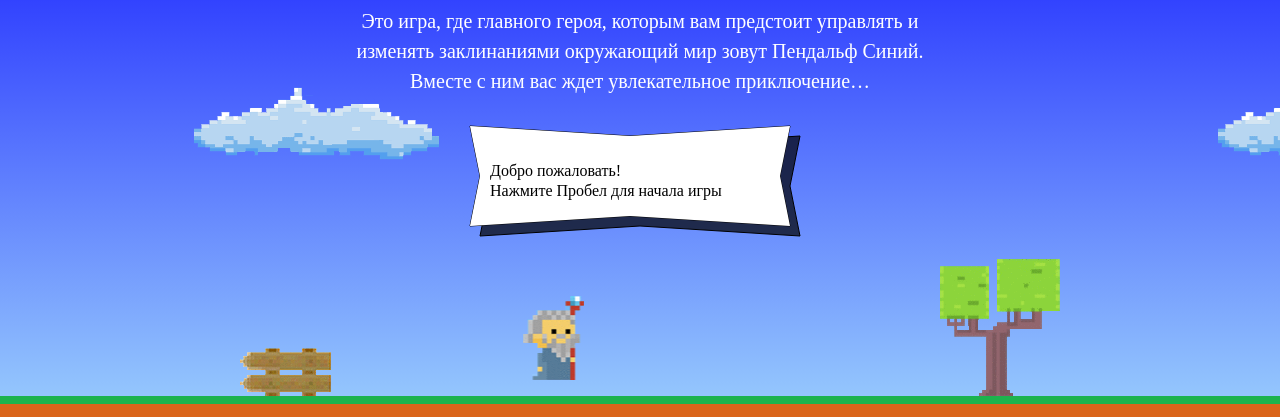
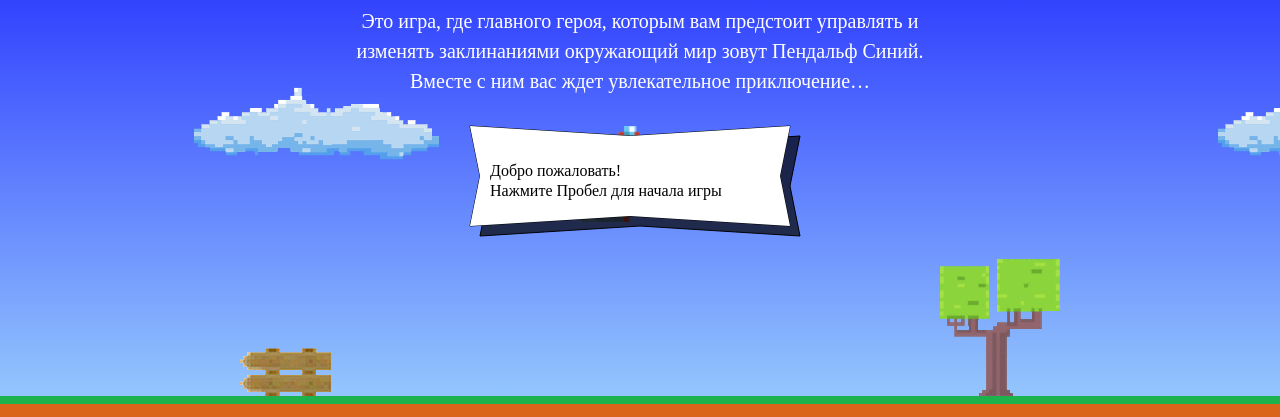
Before and after one commit to FEDOR227/937147-code-and-magick-18, a website: page index.html in a window 1280 px wide. Shown: the part 203-620 px from the top of the page. Drawn offline with Linux system fonts and the light colour scheme; a web font is replaced by a local one.

Commit message:
index.html

```diff
--- a/index.html
+++ b/index.html
@@ -181,6 +181,15 @@
   </div>
 </template>
 
+<script>
+         var fireballSize = 22;
+         var getFireballSpeed;
+         var wizardSpeed = 3;
+         var wizardWidth = 70;
+         var getWizardHeight;
+         var getWizardX;
+         var getWizardY;
+ </script>
 <script src="js/game.js"></script>
 
 </body>
--- a/js/game.js
+++ b/js/game.js
@@ -14,10 +14,10 @@ window.GameConstants = {
       return 1.377 * width;
     },
     getX: window.getWizardX || function (width) {
-      return width / 3;
+      return width / 2.5;
     },
     getY: window.getWizardY || function (height) {
-      return height - 100;
+      return height - 270;
     }
   }
 };
```
